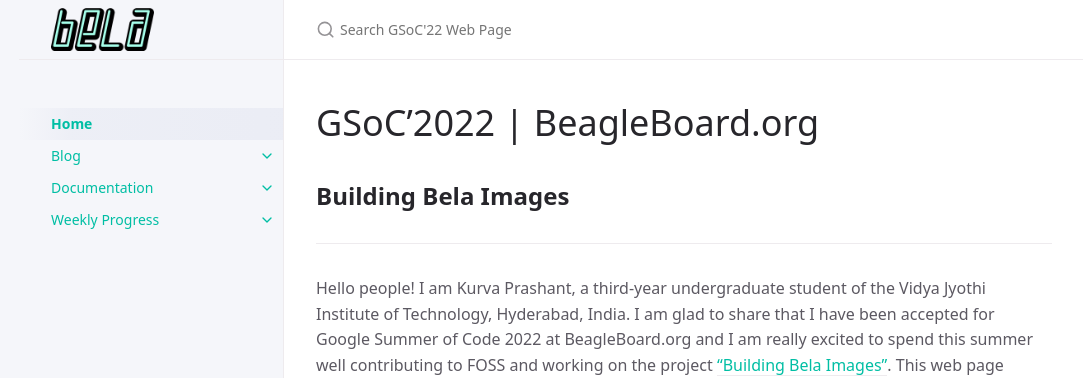
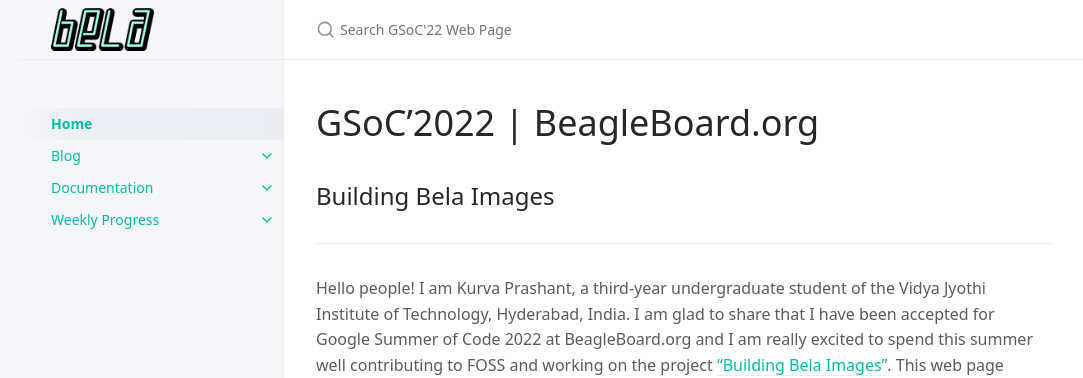
Before and after one commit to krvprashanth/gsoc2022, a Jekyll site: the page built from index.md, in a window 1280 px wide. Shown: the top 378 px of the page, without its empty margins (88-1171 px from the left). Built offline with Jekyll 4.4.1, drawn with Linux system fonts in a browser that asks for light colours.

```diff
--- a/index.md
+++ b/index.md
@@ -4,7 +4,7 @@ title: Home
 nav_order: 1
 ---
 # **GSoC'2022 | BeagleBoard.org**
-## **Building Bela Images**
+## Building Bela Images
 ---
 
 Hello people! I am Kurva Prashant, a third-year undergraduate student of the Vidya Jyothi Institute of Technology, Hyderabad, India. I am glad to share that I have been accepted for Google Summer of Code 2022 at BeagleBoard.org and I am really excited to spend this summer well contributing to FOSS and working on the project ["Building Bela Images"](https://summerofcode.withgoogle.com/programs/2022/projects/ykkMkxcR). This web page describes my journey with Bela, BeagleBoard and the project which I contributing for in Google Summer of Code 2022.
```
Also changed, not shown: 1 other file.
